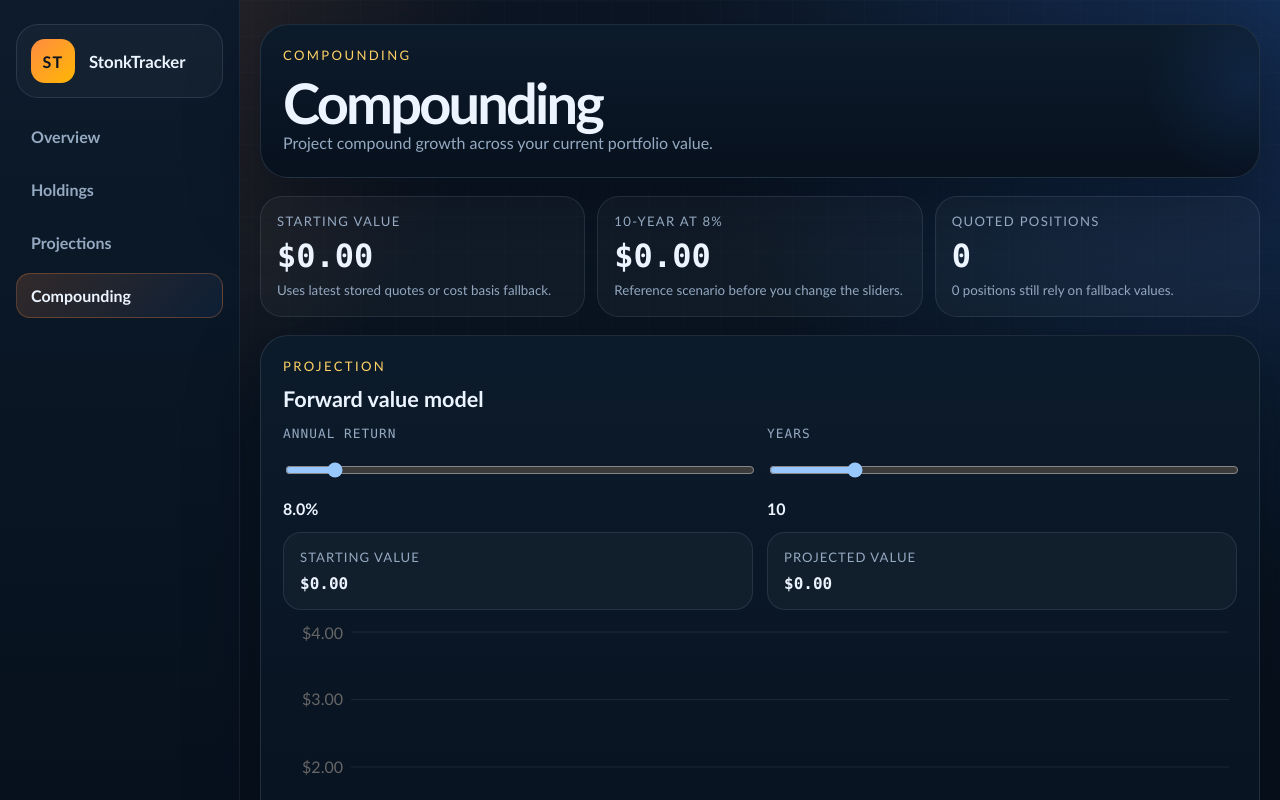
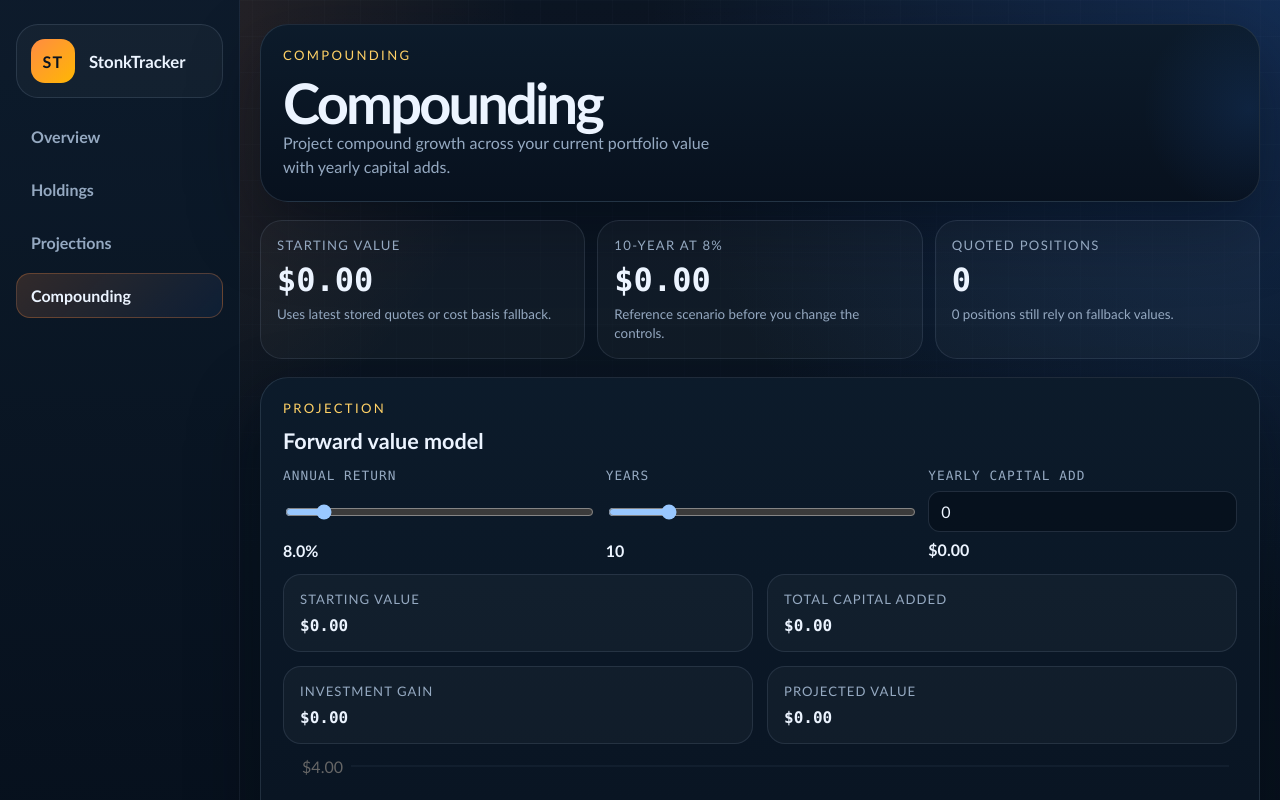
Before and after one commit to EricSFChu/StonkTracker, a Next.js app: page /compounding in a window 1280 px wide. Shown: the top 800 px of the page. Built offline with nearby package versions, Linux system fonts and the light colour scheme; no server answers; the database is empty.

Commit message:
Add yearly capital contributions to compounding tab

```diff
--- a/src/app/compounding/page.tsx
+++ b/src/app/compounding/page.tsx
@@ -17,7 +17,7 @@ export default function CompoundingPage() {
       <PageIntro
         eyebrow="Compounding"
         title="Compounding"
-        description="Project compound growth across your current portfolio value."
+        description="Project compound growth across your current portfolio value with yearly capital adds."
       />
 
       <section className="mini-stat-grid wide">
@@ -29,7 +29,7 @@ export default function CompoundingPage() {
         <article className="callout">
           <span>10-year at 8%</span>
           <strong>{formatCurrency(baseTenYearProjection)}</strong>
-          <small>Reference scenario before you change the sliders.</small>
+          <small>Reference scenario before you change the controls.</small>
         </article>
         <article className="callout">
           <span>Quoted positions</span>
--- a/src/app/globals.css
+++ b/src/app/globals.css
@@ -1002,7 +1002,7 @@ code,
 .projection-controls {
   display: grid;
   gap: 14px;
-  grid-template-columns: repeat(2, minmax(0, 1fr));
+  grid-template-columns: repeat(3, minmax(0, 1fr));
 }
 
 .projection-highlight {
--- a/src/components/projection-chart.tsx
+++ b/src/components/projection-chart.tsx
@@ -17,16 +17,56 @@ type ProjectionChartProps = {
   startingValue: number;
 };
 
+type ProjectionPoint = {
+  year: number;
+  projectedValue: number;
+  capitalAdded: number;
+  investmentGain: number;
+};
+
+function buildProjectionData(
+  startingValue: number,
+  annualRate: number,
+  years: number,
+  annualContribution: number
+): ProjectionPoint[] {
+  const normalizedContribution =
+    Number.isFinite(annualContribution) && annualContribution > 0 ? annualContribution : 0;
+  const data: ProjectionPoint[] = [
+    {
+      year: 0,
+      projectedValue: startingValue,
+      capitalAdded: 0,
+      investmentGain: 0
+    }
+  ];
+
+  let projectedValue = startingValue;
+
+  for (let year = 1; year <= years; year += 1) {
+    // Apply the annual return first, then add fresh capital for that year.
+    projectedValue = projectedValue * (1 + annualRate / 100) + normalizedContribution;
+
+    data.push({
+      year,
+      projectedValue,
+      capitalAdded: normalizedContribution * year,
+      investmentGain: projectedValue - startingValue - normalizedContribution * year
+    });
+  }
+
+  return data;
+}
+
 export function ProjectionChart({
   startingValue
 }: ProjectionChartProps) {
   const [rate, setRate] = useState(8);
   const [years, setYears] = useState(10);
+  const [annualContribution, setAnnualContribution] = useState(0);
 
-  const projectionData = Array.from({ length: years + 1 }, (_, year) => ({
-    year,
-    projectedValue: startingValue * Math.pow(1 + rate / 100, year)
-  }));
+  const projectionData = buildProjectionData(startingValue, rate, years, annualContribution);
+  const finalProjection = projectionData[projectionData.length - 1];
 
   return (
     <section className="panel chart-panel projection-panel">
@@ -63,6 +103,23 @@ export function ProjectionChart({
           />
           <strong>{years}</strong>
         </label>
+
+        <label className="field compact">
+          <span>Yearly capital add</span>
+          <input
+            type="number"
+            min="0"
+            step="100"
+            value={annualContribution}
+            onChange={(event) => {
+              const nextValue = Number(event.target.value);
+              setAnnualContribution(
+                Number.isFinite(nextValue) && nextValue >= 0 ? nextValue : 0
+              );
+            }}
+          />
+          <strong>{formatCurrency(annualContribution)}</strong>
+        </label>
       </div>
 
       <div className="projection-highlight">
@@ -71,9 +128,17 @@ export function ProjectionChart({
           <strong>{formatCurrency(startingValue)}</strong>
         </div>
         <div>
+          <span>Total capital added</span>
+          <strong>{formatCurrency(finalProjection?.capitalAdded ?? 0)}</strong>
+        </div>
+        <div>
+          <span>Investment gain</span>
+          <strong>{formatCurrency(finalProjection?.investmentGain ?? 0)}</strong>
+        </div>
+        <div>
           <span>Projected value</span>
           <strong>
-            {formatCurrency(projectionData[projectionData.length - 1]?.projectedValue ?? 0)}
+            {formatCurrency(finalProjection?.projectedValue ?? 0)}
           </strong>
         </div>
       </div>
```
